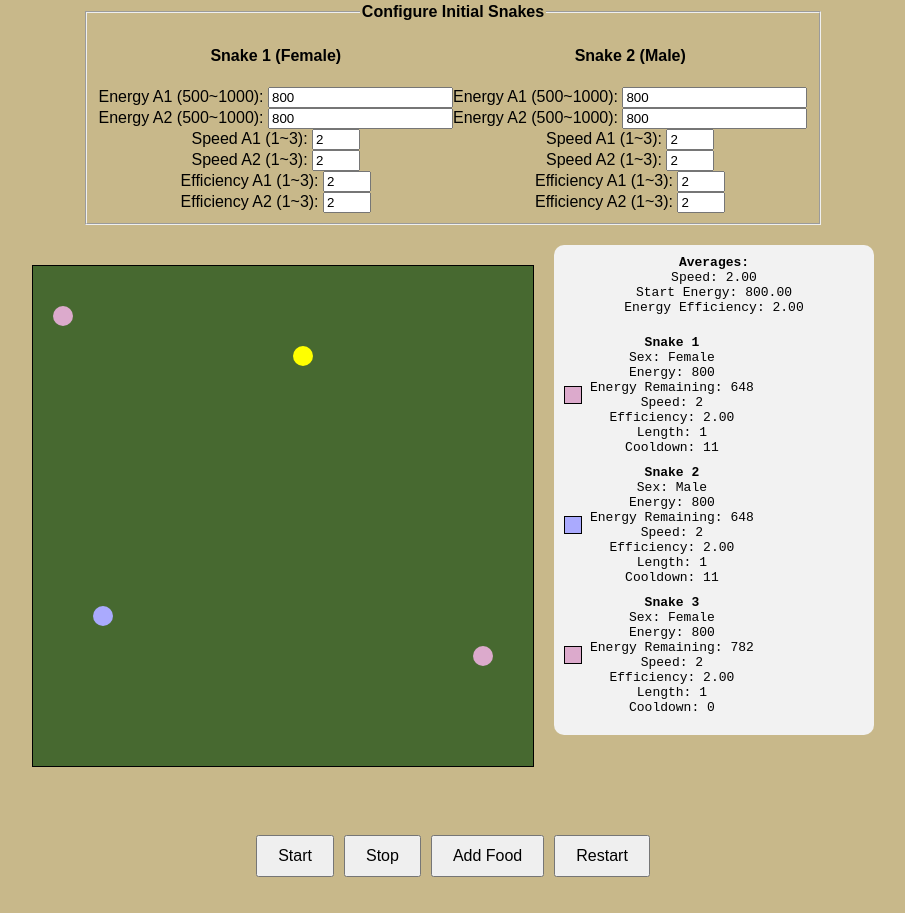
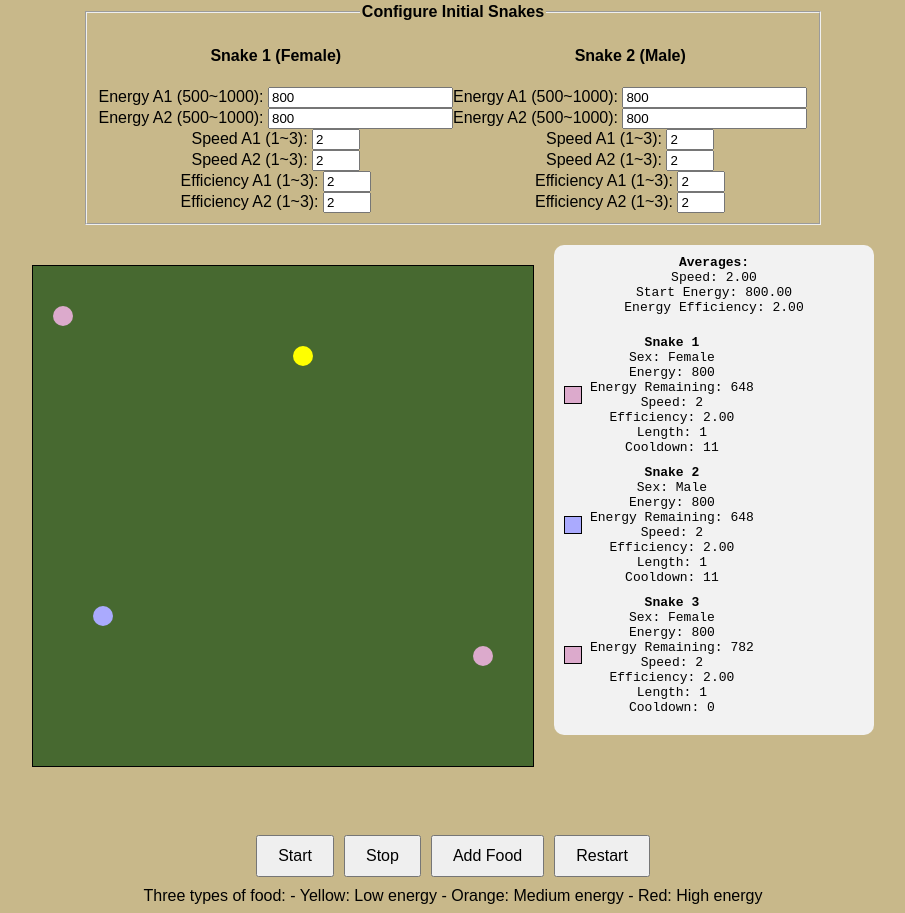
Before and after one commit to orm24/snake-evolution-simulator, a plain HTML site: page index.html in a window 1280 px wide. Shown: the part 224-1137 px from the top of the page, without its empty margins (187-1092 px from the left). Drawn offline with Linux system fonts and the light colour scheme.

Commit message:
Update index.html

```diff
--- a/index.html
+++ b/index.html
@@ -61,6 +61,11 @@
     <script type="module" src="js/global.js"></script>
     <script type="module" src="js/snake.js"></script>
     <script type="module" src="js/utils.js"></script>
-
+    <div>
+        Three types of food:
+        - Yellow: Low energy
+        - Orange: Medium energy
+        - Red: High energy
+    </div>
 </body>
 </html>
```
